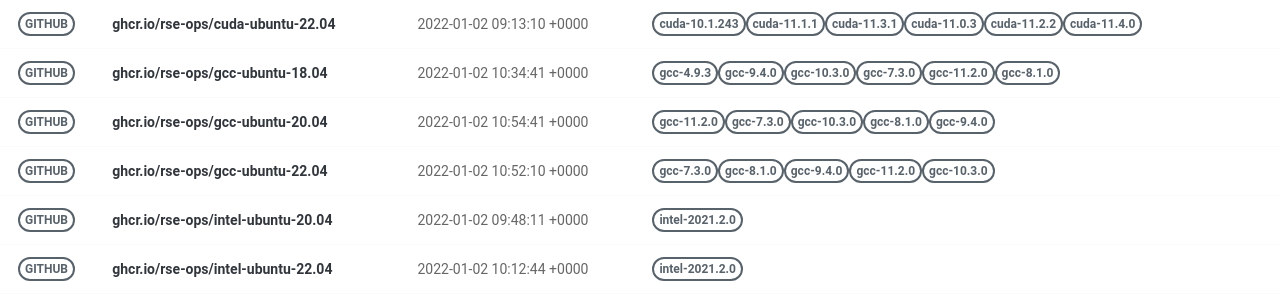
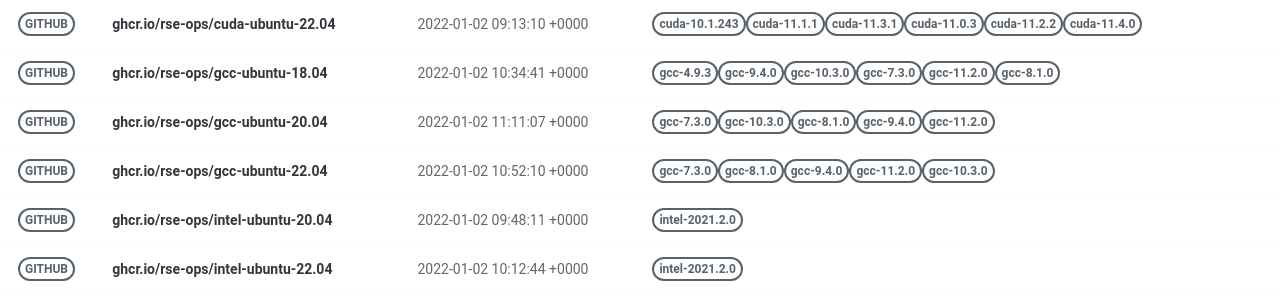
Before and after one commit to rse-ops/docker-images, a Jekyll site: the page built from pages/index.md, in a window 1280 px wide. Shown: the part 326-626 px from the top of the page. Built offline with Jekyll 4.4.1, drawn with Linux system fonts in a browser that asks for light colours; nearby versions of some CDN libraries.

Commit message:
Automated push to update library 2022-01-02

```diff
--- a/_library/ghcr.io-rse-ops-gcc-ubuntu-20.04.md
+++ b/_library/ghcr.io-rse-ops-gcc-ubuntu-20.04.md
@@ -1,14 +1,11 @@
 ---
 layout: container
 name: ghcr.io/rse-ops/gcc-ubuntu-20.04
-updated_at: 2022-01-02 10:54:41.141185
+updated_at: 2022-01-02 11:11:07.848367
 
 
 container_url: https://github.com/orgs/rse-ops/packages/container/package/gcc-ubuntu-20.04
 versions:
- - tag: gcc-11.2.0
-   dockerfile: https://github.com/rse-ops/docker-images/blob/main/ubuntu/gcc/Dockerfile
-   manifest: https://crane.ggcr.dev/manifest/ghcr.io/rse-ops/gcc-ubuntu-20.04:gcc-11.2.0
  - tag: gcc-7.3.0
    dockerfile: https://github.com/rse-ops/docker-images/blob/main/ubuntu/gcc/Dockerfile
    manifest: https://crane.ggcr.dev/manifest/ghcr.io/rse-ops/gcc-ubuntu-20.04:gcc-7.3.0
@@ -21,5 +18,8 @@ versions:
  - tag: gcc-9.4.0
    dockerfile: https://github.com/rse-ops/docker-images/blob/main/ubuntu/gcc/Dockerfile
    manifest: https://crane.ggcr.dev/manifest/ghcr.io/rse-ops/gcc-ubuntu-20.04:gcc-9.4.0
+ - tag: gcc-11.2.0
+   dockerfile: https://github.com/rse-ops/docker-images/blob/main/ubuntu/gcc/Dockerfile
+   manifest: https://crane.ggcr.dev/manifest/ghcr.io/rse-ops/gcc-ubuntu-20.04:gcc-11.2.0
 
 ---
```
